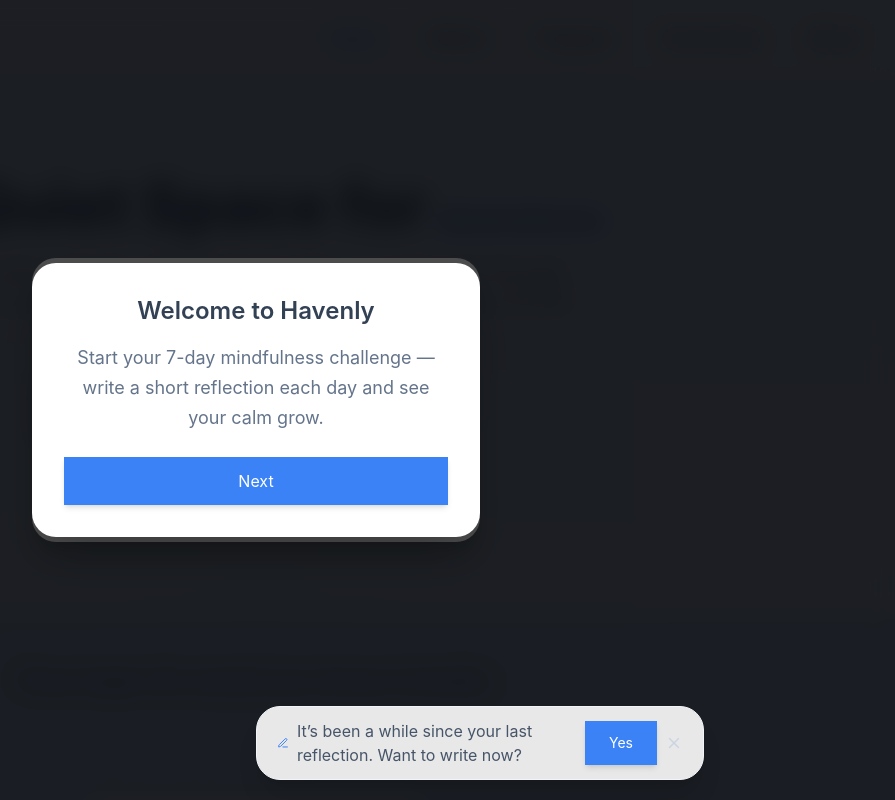
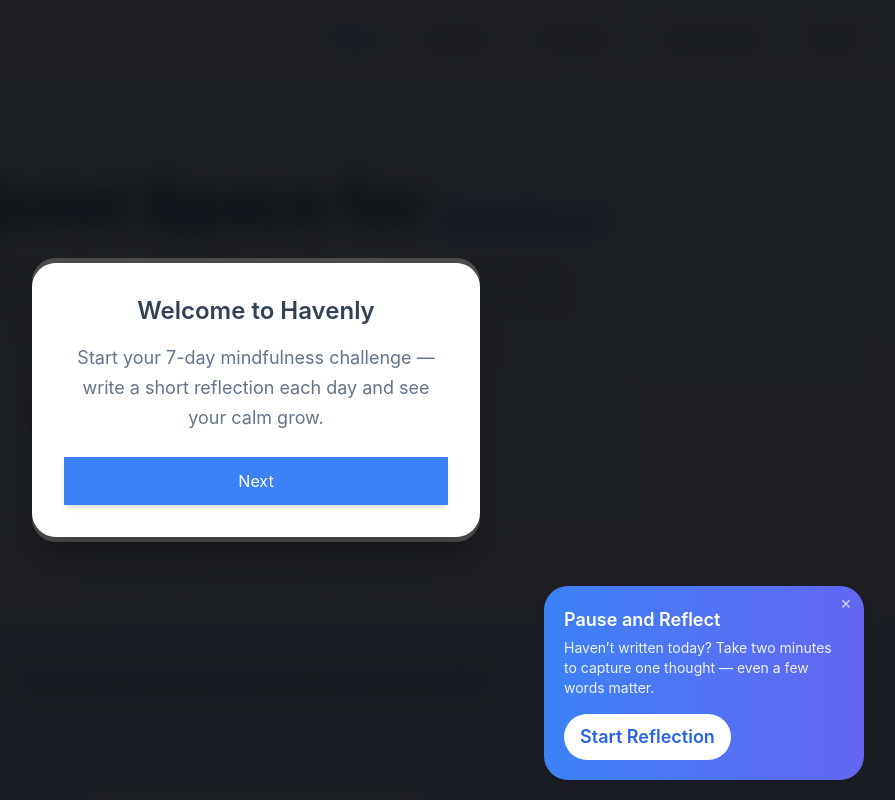
Before and after one commit to Khrboshi/havenly, a Next.js app: page / in a window 1280 px wide. Shown: the top 800 px of the page, without its empty margins (384-1279 px from the left). Built offline with nearby package versions, Linux system fonts and the light colour scheme.

Commit message:
Update DailyNudge.jsx

```diff
--- a/components/DailyNudge.jsx
+++ b/components/DailyNudge.jsx
@@ -1,58 +1,57 @@
+// /components/DailyNudge.jsx
 "use client";
 
 import { useEffect, useState } from "react";
+import { motion, AnimatePresence } from "framer-motion";
 import Link from "next/link";
-import { motion, AnimatePresence } from "framer-motion";
-import { X, PenLine } from "lucide-react";
 
 export default function DailyNudge() {
   const [show, setShow] = useState(false);
 
   useEffect(() => {
-    const last = localStorage.getItem("lastReflectionDate");
-    if (!last) return setShow(true); // never reflected before
-
-    const diff = Date.now() - new Date(last).getTime();
-    if (diff > 24 * 60 * 60 * 1000) setShow(true); // more than 24h
+    const lastVisit = localStorage.getItem("lastReflectionDate");
+    const today = new Date().toDateString();
+    if (lastVisit !== today) {
+      const timeout = setTimeout(() => setShow(true), 5000);
+      return () => clearTimeout(timeout);
+    }
   }, []);
 
-  const dismiss = () => setShow(false);
+  const handleDismiss = () => {
+    setShow(false);
+  };
 
   return (
     <AnimatePresence>
       {show && (
         <motion.div
-          initial={{ opacity: 0, y: 25 }}
+          initial={{ opacity: 0, y: 30 }}
           animate={{ opacity: 1, y: 0 }}
-          exit={{ opacity: 0, y: 25 }}
-          transition={{ duration: 0.4, ease: "easeOut" }}
-          className="fixed bottom-5 left-1/2 -translate-x-1/2 z-50 flex items-center justify-between gap-3 bg-white/90 dark:bg-slate-800/90 border border-slate-200 dark:border-slate-700 backdrop-blur-md px-5 py-3 rounded-2xl shadow-xl w-[90%] max-w-md"
+          exit={{ opacity: 0, y: 20 }}
+          transition={{ duration: 0.6, ease: "easeOut" }}
+          className="fixed bottom-5 right-5 sm:right-8 z-50"
         >
-          <div className="flex items-center gap-2 text-slate-700 dark:text-slate-200">
-            <PenLine className="text-blue-500" size={20} />
-            <p className="text-sm md:text-base">
-              It’s been a while since your last reflection. Want to write now?
+          <div className="bg-gradient-to-r from-blue-500 to-indigo-500 text-white rounded-2xl shadow-lg p-5 w-[90vw] sm:w-80 backdrop-blur-md relative">
+            <button
+              onClick={handleDismiss}
+              className="absolute top-2 right-3 text-white/70 hover:text-white text-lg leading-none"
+              aria-label="Close reminder"
+            >
+              ×
+            </button>
+
+            <h4 className="text-lg font-semibold mb-1">Pause and Reflect</h4>
+            <p className="text-sm mb-4 text-white/90">
+              Haven’t written today? Take two minutes to capture one thought —
+              even a few words matter.
             </p>
-          </div>
-
-          <div className="flex items-center gap-2">
             <Link
               href="/reflect"
-              className="btn-primary text-sm px-4 py-2"
-              onClick={() => {
-                localStorage.setItem("lastReflectionDate", new Date().toISOString());
-                setShow(false);
-              }}
+              className="inline-block bg-white text-blue-600 font-semibold px-4 py-2 rounded-full hover:bg-blue-50 transition"
+              onClick={() => setShow(false)}
             >
-              Yes
+              Start Reflection
             </Link>
-            <button
-              onClick={dismiss}
-              aria-label="Dismiss nudge"
-              className="text-slate-400 hover:text-slate-600 dark:text-slate-500 dark:hover:text-slate-300 transition"
-            >
-              <X size={18} />
-            </button>
           </div>
         </motion.div>
       )}
```
